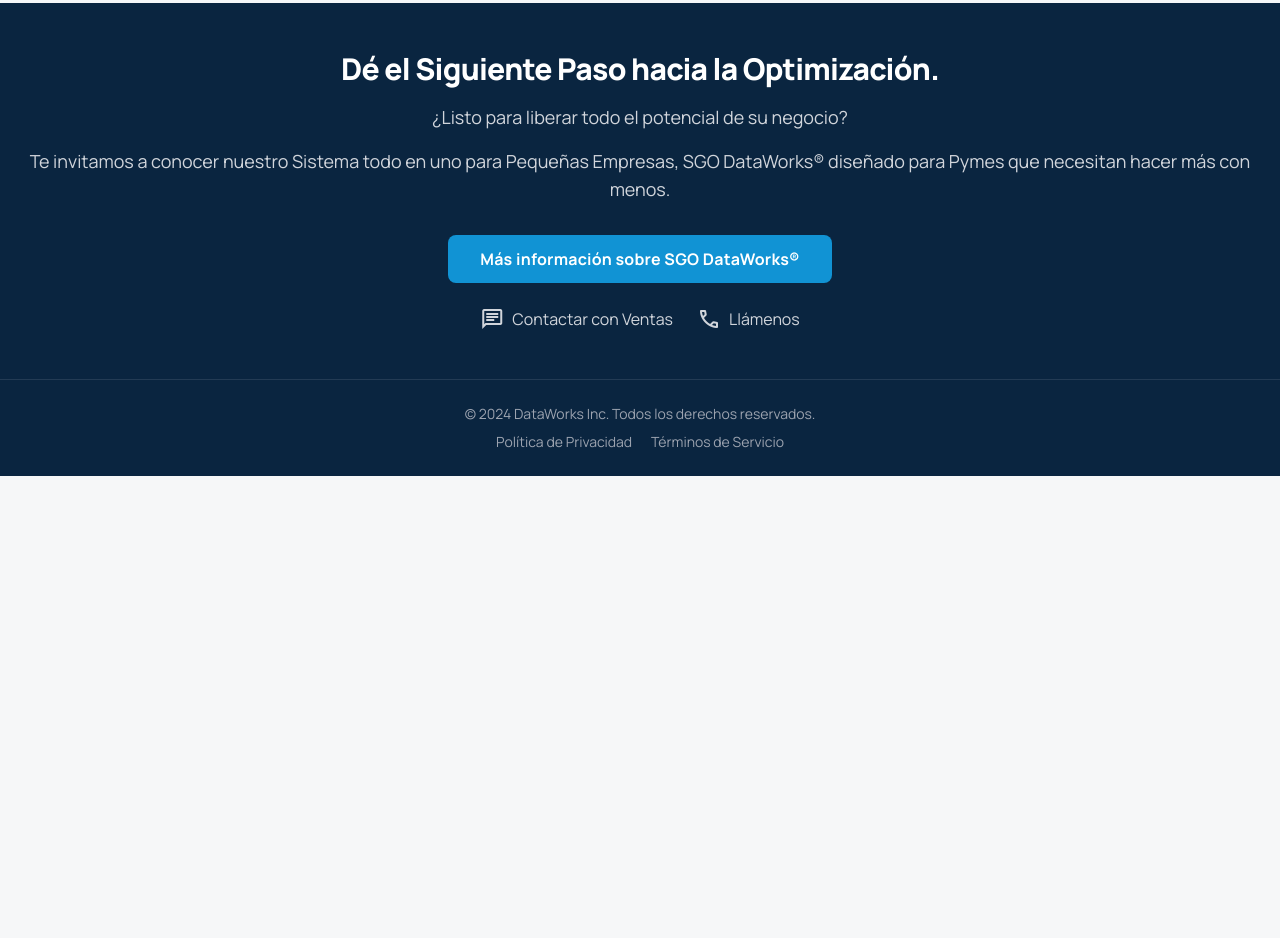
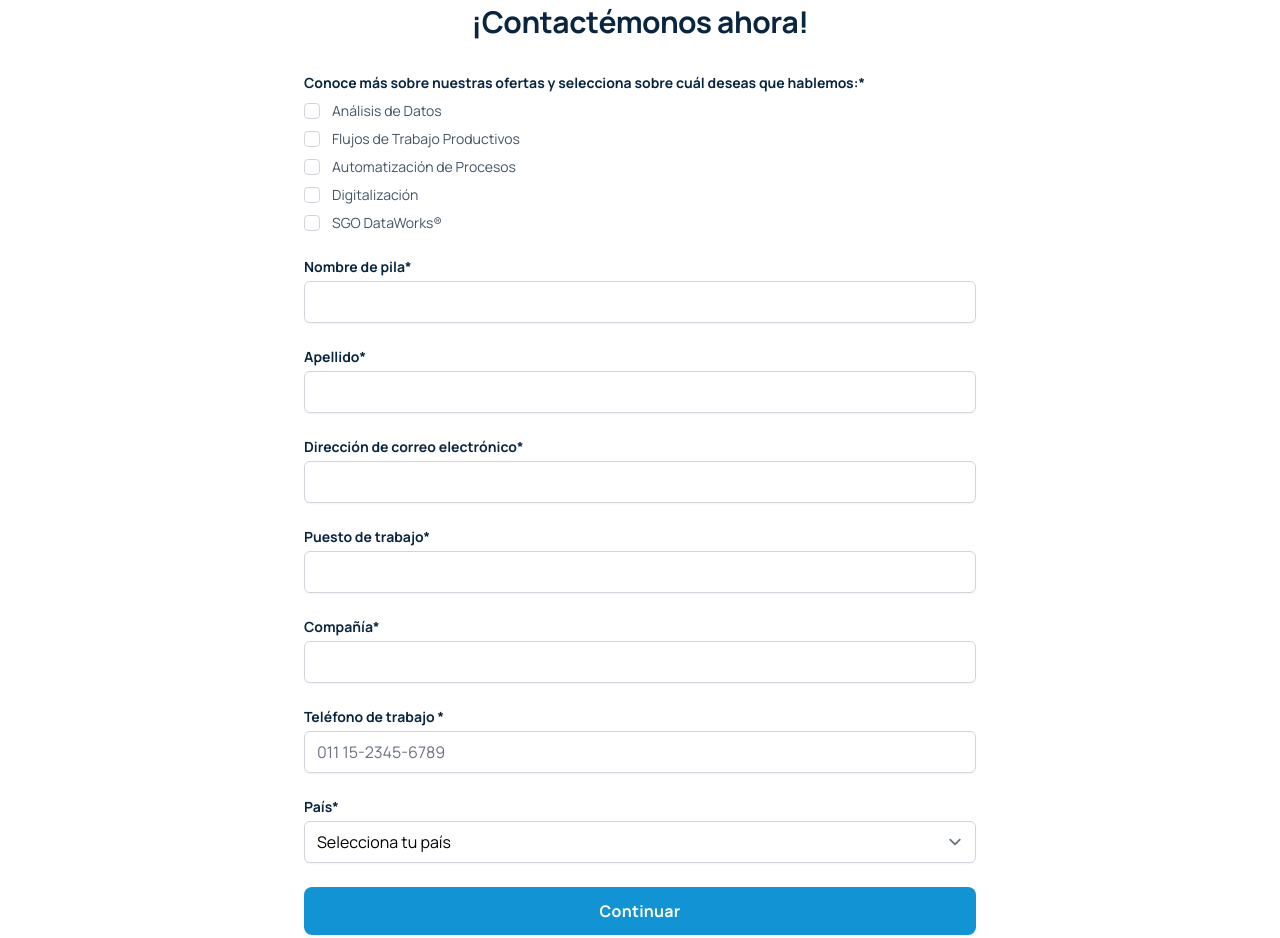
Before and after one commit to DataWorks-Solutions/DataWorks-Solutions.github.io, a plain HTML site: page index.html in a window 1280 px wide. Shown: the part 1736-2674 px from the top of the page. Before the commit the page ends 2212 px from the top, so only its background shows below. Drawn offline with nearby package versions, Linux system fonts and the light colour scheme.

Commit message:
Add files via upload

```diff
--- a/index.html
+++ b/index.html
@@ -201,7 +201,7 @@
                   <p class="text-dw-dark-gray dark:text-gray-400 text-sm font-normal leading-normal">Utilizamos herramientas líderes para optimizar sus flujos de trabajo, reducir tareas manuales y aumentar la eficiencia.</p>
                   <ul class="mt-4 space-y-3 text-sm text-dw-dark-gray dark:text-gray-400">
                     <li><strong class="text-dw-dark-blue dark:text-white">AppSheet:</strong> Gestión y seguimiento de operaciones con AppSheet.</li>
-                    <li><strong class="text-dw-dark-blue dark:text-white">Flujos de Trabajo con Power Automate:</strong> Optimización de procesos administrativos.</li>
+                    <li><strong class="text-dw-dark-blue dark:text-white">Flujos de Trabajo:</strong> Optimización de procesos administrativos.</li>
                     <li><strong class="text-dw-dark-blue dark:text-white">Gestión Administrativa:</strong> Modelos de ingreso y envío de comprobantes de forma automática.</li>
                     <li><strong class="text-dw-dark-blue dark:text-white">Tesorería y Compras:</strong> Flujos automatizados y carga de comprobantes con Power Automate.</li>
                   </ul>
@@ -419,7 +419,74 @@
         </section>
 
       </div>
-
+      <div class="bg-white dark:bg-dw-dark-blue/20 px-4 py-10">
+      <!-- Formulario de contacto -->
+      <div class="max-w-2xl mx-auto">
+      <h2 class="text-dw-dark-blue dark:text-white text-3xl font-bold leading-tight tracking-[-0.015em] text-center">¡Contactémonos ahora!</h2>
+      <form class="mt-8 space-y-6">
+      <div>
+      <label class="block text-sm font-bold text-dw-dark-blue dark:text-white mb-2">Conoce más sobre nuestras ofertas y selecciona sobre cuál deseas que hablemos:*</label>
+      <div class="space-y-2">
+      <div class="flex items-center">
+      <input class="h-4 w-4 rounded border-gray-300 text-primary focus:ring-primary" id="data-analysis" name="interest" type="checkbox" value="Data Analysis"/>
+      <label class="ml-3 block text-sm text-dw-dark-gray dark:text-gray-300" for="data-analysis">Análisis de Datos</label>
+      </div>
+      <div class="flex items-center">
+      <input class="h-4 w-4 rounded border-gray-300 text-primary focus:ring-primary" id="workflows" name="interest" type="checkbox" value="Productive Workflows"/>
+      <label class="ml-3 block text-sm text-dw-dark-gray dark:text-gray-300" for="workflows">Flujos de Trabajo Productivos</label>
+      </div>
+      <div class="flex items-center">
+      <input class="h-4 w-4 rounded border-gray-300 text-primary focus:ring-primary" id="automation" name="interest" type="checkbox" value="Process Automation"/>
+      <label class="ml-3 block text-sm text-dw-dark-gray dark:text-gray-300" for="automation">Automatización de Procesos</label>
+      </div>
+      <div class="flex items-center">
+      <input class="h-4 w-4 rounded border-gray-300 text-primary focus:ring-primary" id="digitalization" name="interest" type="checkbox" value="Digitalization"/>
+      <label class="ml-3 block text-sm text-dw-dark-gray dark:text-gray-300" for="digitalization">Digitalización</label>
+      </div>
+      <div class="flex items-center">
+      <input class="h-4 w-4 rounded border-gray-300 text-primary focus:ring-primary" id="sgo-dataworks" name="interest" type="checkbox" value="SGO DataWorks®"/>
+      <label class="ml-3 block text-sm text-dw-dark-gray dark:text-gray-300" for="sgo-dataworks">SGO DataWorks®</label>
+      </div>
+      </div>
+      </div>
+      <div>
+      <label class="block text-sm font-bold text-dw-dark-blue dark:text-white" for="first-name">Nombre de pila*</label>
+      <input class="mt-1 block w-full rounded-md border-gray-300 shadow-sm focus:border-primary focus:ring focus:ring-primary focus:ring-opacity-50 dark:bg-background-dark dark:border-gray-600 dark:text-white dark:placeholder-gray-400" id="first-name" name="first-name" required="" type="text"/>
+      </div>
+      <div>
+      <label class="block text-sm font-bold text-dw-dark-blue dark:text-white" for="last-name">Apellido*</label>
+      <input class="mt-1 block w-full rounded-md border-gray-300 shadow-sm focus:border-primary focus:ring focus:ring-primary focus:ring-opacity-50 dark:bg-background-dark dark:border-gray-600 dark:text-white dark:placeholder-gray-400" id="last-name" name="last-name" required="" type="text"/>
+      </div>
+      <div>
+      <label class="block text-sm font-bold text-dw-dark-blue dark:text-white" for="email">Dirección de correo electrónico*</label>
+      <input class="mt-1 block w-full rounded-md border-gray-300 shadow-sm focus:border-primary focus:ring focus:ring-primary focus:ring-opacity-50 dark:bg-background-dark dark:border-gray-600 dark:text-white dark:placeholder-gray-400" id="email" name="email" required="" type="email"/>
+      </div>
+      <div>
+      <label class="block text-sm font-bold text-dw-dark-blue dark:text-white" for="job-title">Puesto de trabajo*</label>
+      <input class="mt-1 block w-full rounded-md border-gray-300 shadow-sm focus:border-primary focus:ring focus:ring-primary focus:ring-opacity-50 dark:bg-background-dark dark:border-gray-600 dark:text-white dark:placeholder-gray-400" id="job-title" name="job-title" required="" type="text"/>
+      </div>
+      <div>
+      <label class="block text-sm font-bold text-dw-dark-blue dark:text-white" for="company">Compañía*</label>
+      <input class="mt-1 block w-full rounded-md border-gray-300 shadow-sm focus:border-primary focus:ring focus:ring-primary focus:ring-opacity-50 dark:bg-background-dark dark:border-gray-600 dark:text-white dark:placeholder-gray-400" id="company" name="company" required="" type="text"/>
+      </div>
+      <div>
+      <label class="block text-sm font-bold text-dw-dark-blue dark:text-white" for="work-phone">Teléfono de trabajo *</label>
+      <input class="mt-1 block w-full rounded-md border-gray-300 shadow-sm focus:border-primary focus:ring focus:ring-primary focus:ring-opacity-50 dark:bg-background-dark dark:border-gray-600 dark:text-white dark:placeholder-gray-400" id="work-phone" name="work-phone" placeholder="011 15-2345-6789" required="" type="tel"/>
+      </div>
+      <div>
+      <label class="block text-sm font-bold text-dw-dark-blue dark:text-white" for="country">País*</label>
+      <select class="mt-1 block w-full rounded-md border-gray-300 shadow-sm focus:border-primary focus:ring focus:ring-primary focus:ring-opacity-50 dark:bg-background-dark dark:border-gray-600 dark:text-white" id="country" name="country" required="">
+      <option>Selecciona tu país</option>
+      </select>
+      </div>
+      <div>
+      <button class="flex w-full min-w-[84px] cursor-pointer items-center justify-center overflow-hidden rounded-lg h-12 px-5 bg-primary text-white text-base font-bold leading-normal tracking-[0.015em] hover:bg-primary/90 focus:outline-none focus:ring-2 focus:ring-offset-2 focus:ring-primary" type="submit">
+      <span class="truncate">Continuar</span>
+      </button>
+      </div>
+      </form>
+      </div>
+    </div>
     </main>
 
     <footer class="bg-dw-dark-blue text-white mt-10">
@@ -453,5 +520,4 @@
 
   </div>
 </body>
-
 </html>
```
